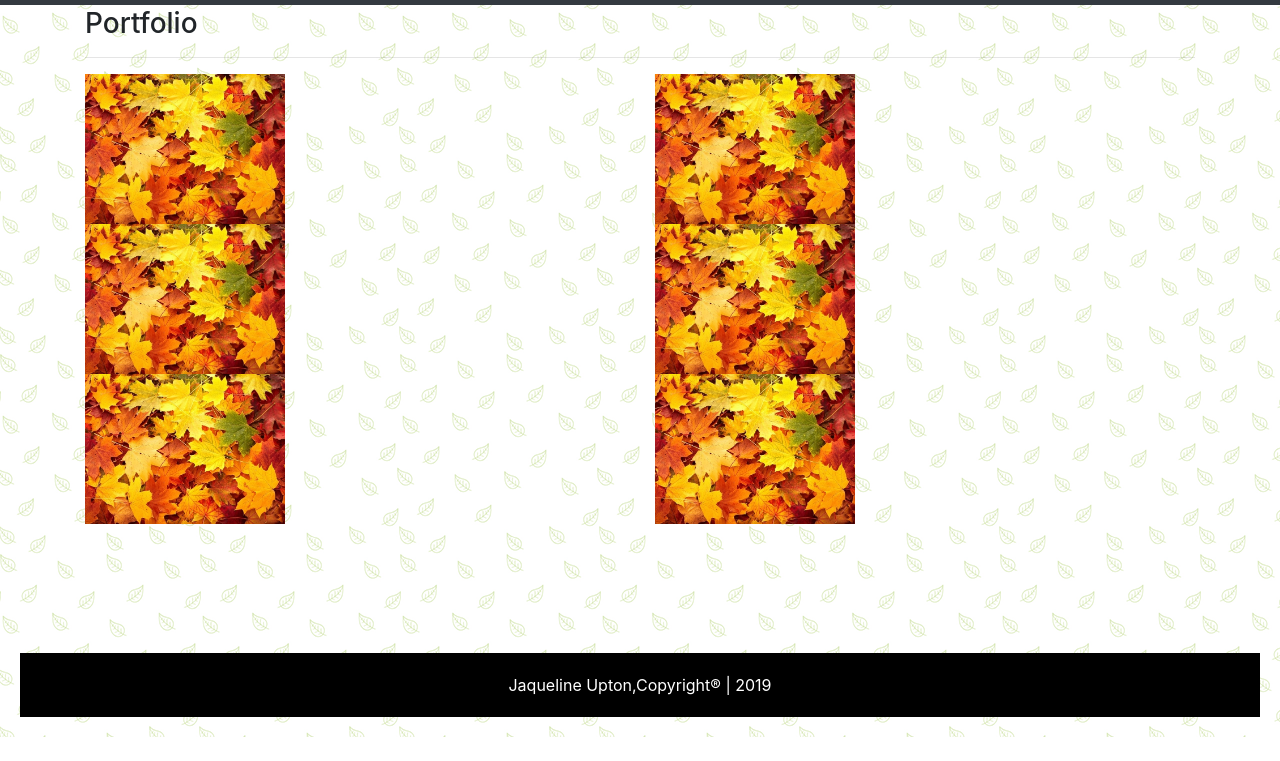
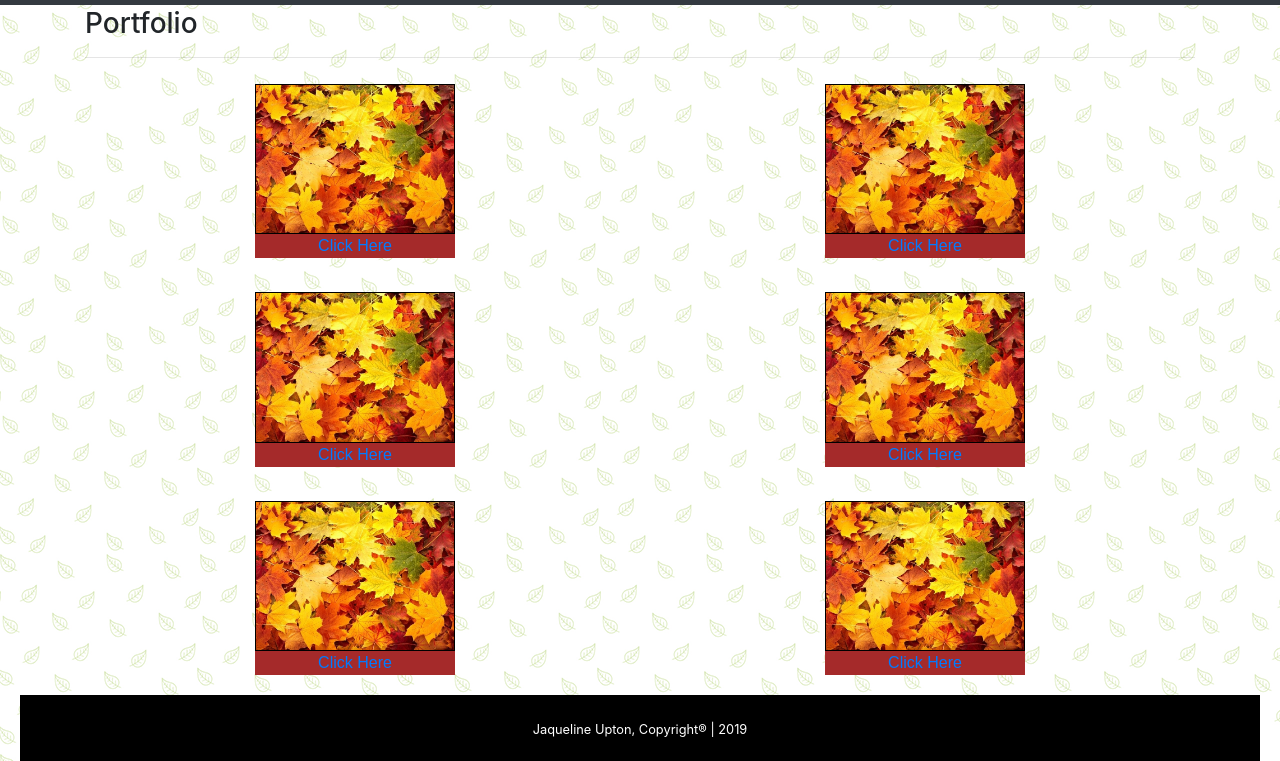
Before and after one commit to Jupton2020/Bootstrap-HW, a plain HTML site: page portfolio.html in a window 1280 px wide. Shown: the part 63-824 px from the top of the page. Before the commit the page ends 800 px from the top, so only its background shows below. Drawn offline with nearby package versions, Linux system fonts and the light colour scheme.

Commit message:
Final revision of Portfolio

```diff
--- a/portfolio.html
+++ b/portfolio.html
@@ -42,39 +42,72 @@
                 <hr>
             </div>
         </div>
+        <div class="body">
             <div class="row">
                 <div class="col-lg-6 col-6">
-                <img src="../Bootstrap-HW/img/leaves___20163145791.jpg" class="img-fluid" alt="Responsive image" height="200" width="200">
+                    <div class="box">
+                        <img src="../Bootstrap-HW/img/leaves___20163145791.jpg" class="img-fluid" alt="Responsive image"
+                            height="200" width="200">
                     </div>
-
-            <div class="col-lg-6 col-6">
-                <img src="../Bootstrap-HW/img/leaves___20163145791.jpg" class="img-fluid" alt="Responsive image" height="200" width="200" >
+                    <div class="text">
+                        <a href="#">Click Here</a>
                     </div>
                 </div>
+                <div class="col-lg-6 col-6">
+                    <div class="box">
+                        <img src="../Bootstrap-HW/img/leaves___20163145791.jpg" class="img-fluid" alt="Responsive image"
+                            height="200" width="200">
+                    </div>
+                    <div class="text">
+                        <a href="#">Click Here</a>
+                    </div>
+                </div>
+            </div>
+            <br>
             <div class="row">
                 <div class="col-lg-6 col-6">
-                <img src="../Bootstrap-HW/img/leaves___20163145791.jpg" class="img-fluid" alt="Responsive image" height="200" width="200">
+                    <div class="box">
+                        <img src="../Bootstrap-HW/img/leaves___20163145791.jpg" class="img-fluid" alt="Responsive image"
+                            height="200" width="200">
                     </div>
-            <div class="col-lg-6 col-6">
-                <img src="../Bootstrap-HW/img/leaves___20163145791.jpg" class="img-fluid" alt="Responsive image"height="200" width="200">
+                    <div class="text">
+                        <a href="#">Click Here</a>
                     </div>
                 </div>
+                <br>
+                <div class="col-lg-6 col-6">
+                    <div class="box">
+                        <img src="../Bootstrap-HW/img/leaves___20163145791.jpg" class="img-fluid" alt="Responsive image"
+                            height="200" width="200">
+                    </div>
+                    <div class="text">
+                        <a href="#">Click Here</a>
+                    </div>
+                </div>
+            </div>
+            <br>
             <div class="row">
                 <div class="col-lg-6 col-6">
-                <img src="../Bootstrap-HW/img/leaves___20163145791.jpg" class="img-fluid" alt="Responsive image"height="200" width="200">
+                    <div class="box">
+                        <img src="../Bootstrap-HW/img/leaves___20163145791.jpg" class="img-fluid" alt="Responsive image"
+                            height="200" width="200">
                     </div>
-            <div class="col-lg-6 col-6">
-                <img src="../Bootstrap-HW/img/leaves___20163145791.jpg" class="img-fluid" alt="Responsive image"height="200" width="200">
+                    <div class="text">
+                        <a href="#">Click Here</a>
                     </div>
                 </div>
-
-
-
-
-
-
-
-
+                <br>
+                <div class="col-lg-6 col-6">
+                    <div class="box">
+                        <img src="../Bootstrap-HW/img/leaves___20163145791.jpg" class="img-fluid" alt="Responsive image"
+                            height="200" width="200">
+                    </div>
+                    <div class="text">
+                        <a href="#">Click Here</a>
+                    </div>
+                </div>
+            </div>
+        </div>
     </div>
 
 
@@ -89,7 +122,7 @@
     <!-- Footer -->
     <footer id="sticky-footer">
         <div class="container text-center">
-            <large>Jaqueline Upton,Copyright® | 2019 </large>
+          <small>Jaqueline Upton, Copyright® | 2019 </small>
         </div>
     </footer>
 
--- a/style.css
+++ b/style.css
@@ -7,9 +7,12 @@ body{
     flex-direction: column;
     background-image: url(../Bootstrap-HW/img/leaves.png);
     padding-top: 70px;
+}
+h5 {color: red;}
+h6 {color: purple;}
 
+#header{background: red;}
 
-}
 .container h3:hover {  color: red;
 
 }
@@ -17,6 +20,8 @@ body{
 h4{
     color: red;
 }
+
+
 
 .container{
     flex:1 0 auto;
@@ -28,11 +33,45 @@ color: red;
 }
 
 
+.box{
+position: relative;
+width: 200px;
+display:flex;
+margin: 0 auto;
+margin-top: 10px;
+}
+
+
+.text{
+position: relative;
+z-index: 999;
+margin: 0 auto;
+text-align: center;
+background:brown;
+font-family: Arial, Helvetica, sans-serif;
+width:200px;
+}
+
+.text a{
+    text-decoration:none;
+
+}
+
+.text a:hover{color: red;}
+
+.body{
+margin: 0 auto;}
+
+img{border: 1px solid black;}
+
+
+
+
 #sticky-footer{
     padding: 20px;
     margin:20px;
     color:white;
     background-color:black;
-    border-style: solid black;
+    border:1px solid black;
     flex-shrink:0;
 }
```
Also changed, not shown: contact.html (+21 -17 lines), index.html (+31 -18 lines), 1 other file. Lines whose indentation alone changed are shown as unchanged.
